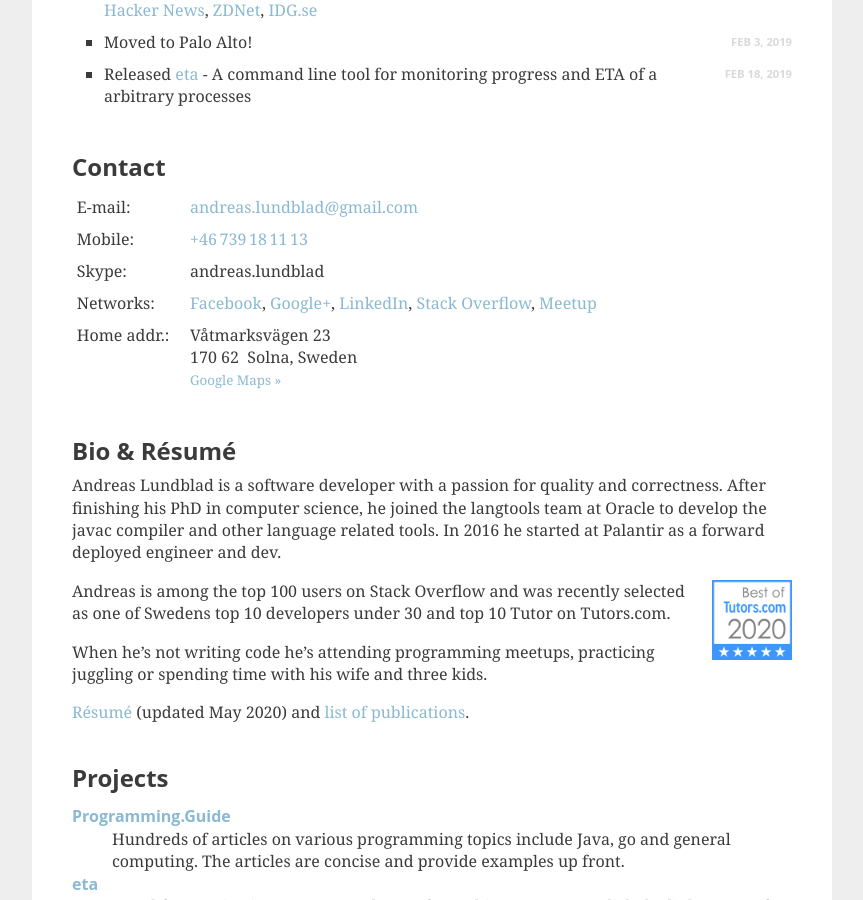
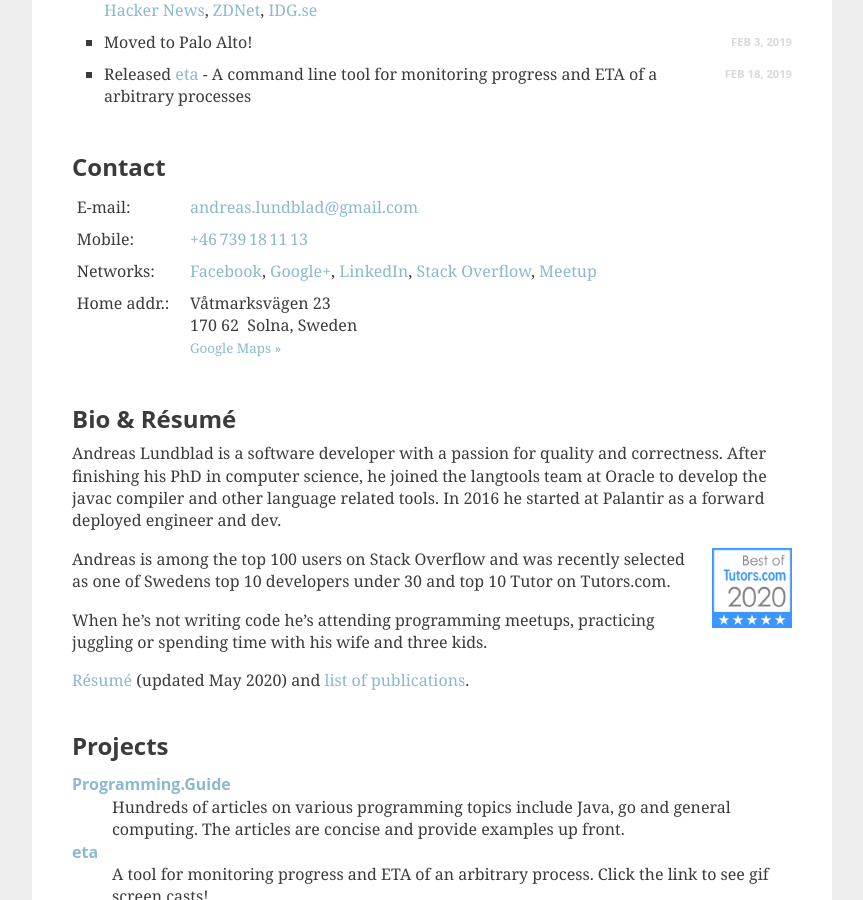
Before and after one commit to aioobe/aioobe.github.io, a Jekyll site: the page built from index.html, in a window 1280 px wide and 900 px high, scrolled down 478 px. Shown: the whole window, without its empty margins (208-1071 px from the left). Built offline with Jekyll 4.4.1, drawn with Linux system fonts in a browser that asks for light colours.

Commit message:
Dropped skype user name.

```diff
--- a/index.html
+++ b/index.html
@@ -78,10 +78,6 @@ featured:
     <div>
         <div>Mobile:</div>
         <div><a href="tel:+46739181113" style="white-space: nowrap">+46&thinsp;739&thinsp;18&thinsp;11&thinsp;13</a></div>
-    </div>
-    <div>
-        <div>Skype:</div>
-        <div>andreas.lundblad</div>
     </div>
     <div>
         <div>Networks:</div>
```
